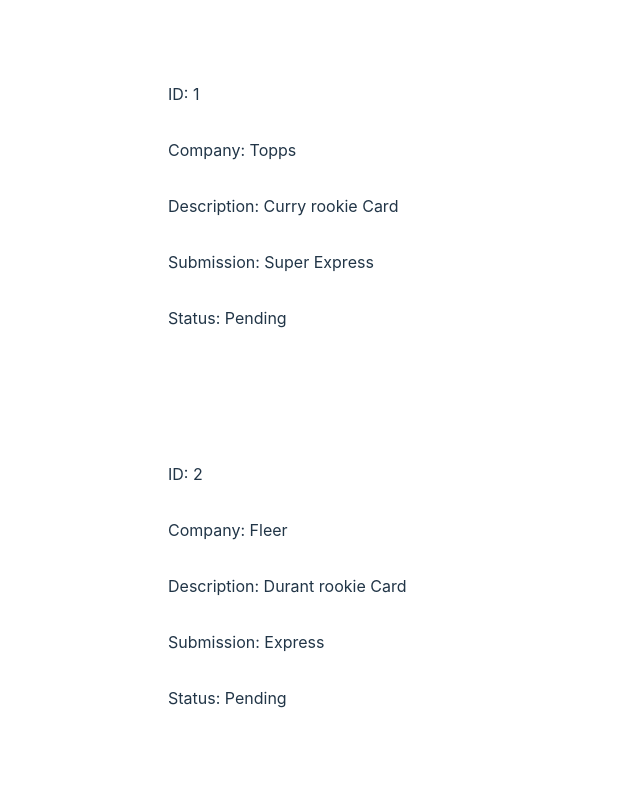
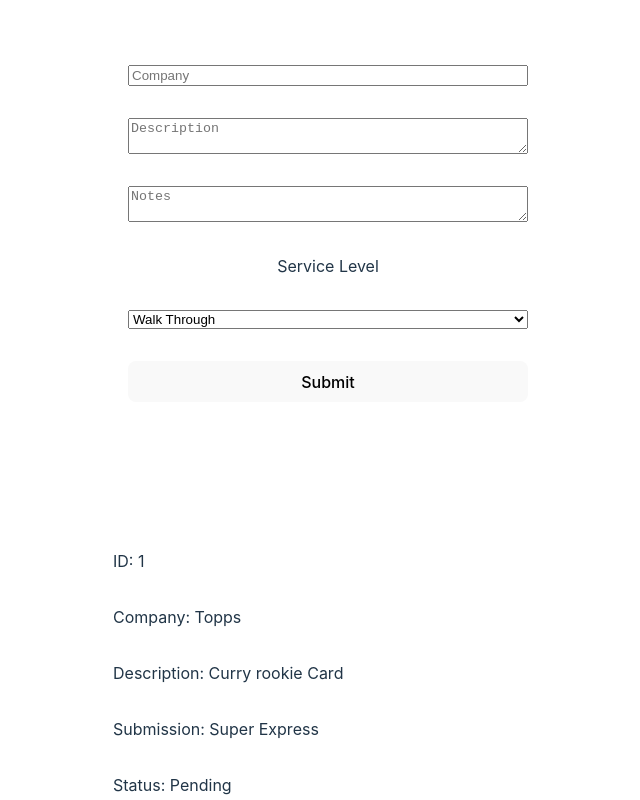
Before and after one commit to JWCTempleton/card-db, a React (Vite) app in the folder card-frontend/: page / in a window 1280 px wide. Shown: the top 800 px of the page, without its empty margins (312-952 px from the left). Built offline with nearby package versions, Linux system fonts and the light colour scheme.

Commit message:
Add form to submit new cards, state to handle the new card data and event handler to store new card data

```diff
--- a/card-frontend/src/App.jsx
+++ b/card-frontend/src/App.jsx
@@ -2,10 +2,81 @@
 import "./App.css";
 import Card from "./components/Card";
 
+const styles = {
+  display: "flex",
+  flexDirection: "column",
+  width: "25rem",
+  margin: "0 auto 4rem auto",
+  gap: "2rem",
+  border: "1px solid white",
+  padding: "2rem",
+  borderRadius: "5px",
+};
+
 function App({ cards }) {
   const [cardData, setCardData] = useState(cards);
+  const [newCard, setNewCard] = useState({
+    company: "",
+    description: "",
+    notes: "",
+    service: "",
+  });
+
+  const addNewCard = (event) => {
+    event.preventDefault();
+    const newCardObject = {
+      company: newCard.company,
+      description: newCard.description,
+      notes: newCard.notes,
+      service: newCard.service,
+      status: "Pending",
+      id: cardData.length + 1,
+    };
+  };
+  const handleNewCard = (event) => {
+    const { name, value } = event.target;
+    setNewCard((prevCard) => {
+      return { ...prevCard, [name]: value };
+    });
+  };
+
   return (
     <div className="App">
+      <form style={styles} onSubmit={addNewCard}>
+        <input
+          type="text"
+          placeholder="Company"
+          name="company"
+          value={newCard.company}
+          onChange={handleNewCard}
+        />
+        <textarea
+          placeholder="Description"
+          name="description"
+          value={newCard.description}
+          onChange={handleNewCard}
+        />
+        <textarea
+          placeholder="Notes"
+          name="notes"
+          value={newCard.notes}
+          onChange={handleNewCard}
+        />
+        <label htmlFor="service">Service Level</label>
+        <select
+          id="service"
+          value={newCard.service}
+          name="service"
+          onChange={handleNewCard}
+        >
+          <option value="walk-through">Walk Through</option>
+          <option value="super-express">Super-Express</option>
+          <option value="express">Express</option>
+          <option value="regular">Regular</option>
+          <option value="value">Value</option>
+        </select>
+        <button type="submit">Submit</button>
+      </form>
       <div>
         {cardData.map((card) => {
           return <Card card={card} />;
```
